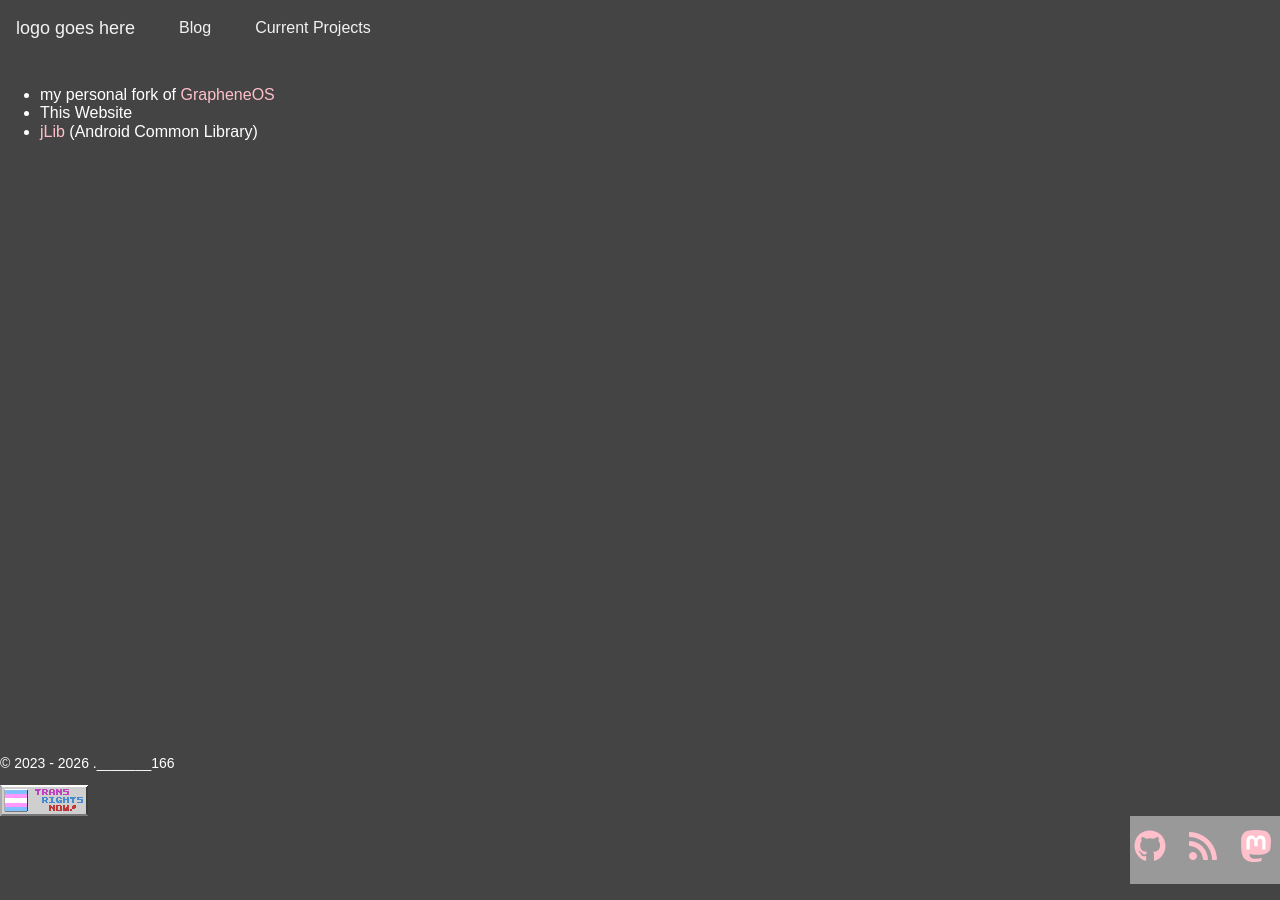
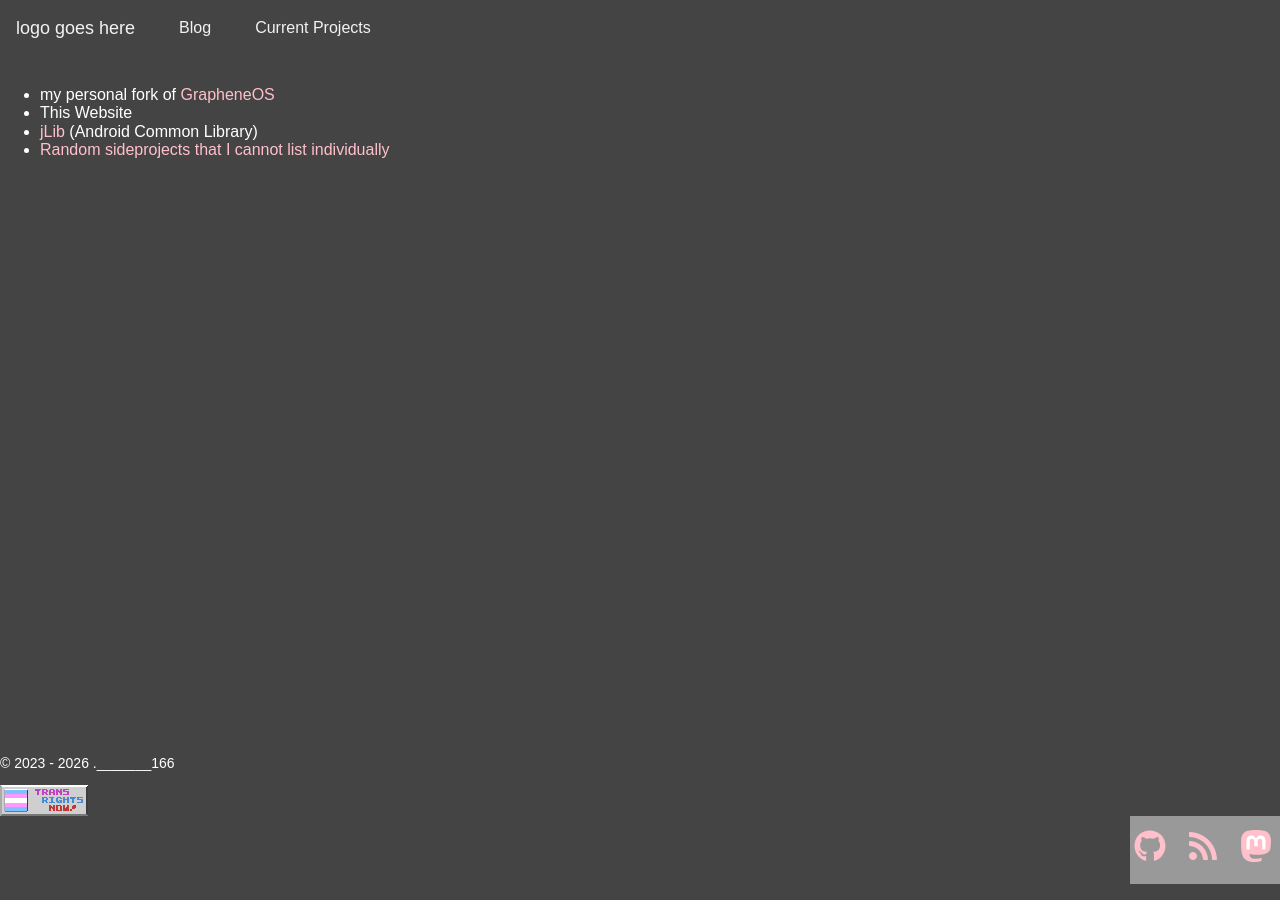
Before and after one commit to dot166/dot166.github.io, a Jekyll site: the page built from projects/index.html, in a window 1280 px wide. Built offline with Jekyll 4.4.1, drawn with Linux system fonts in a browser that asks for light colours.

Commit message:
add misc to website

```diff
--- a/projects/index.html
+++ b/projects/index.html
@@ -6,4 +6,5 @@
   <li>my personal fork of <a href="https://grapheneos.org/" target="_blank">GrapheneOS</a></li>
   <li>This Website</li>
   <li><a href="https://github.com/dot166/jOS_j-lib" target="_blank">jLib</a> (Android Common Library)</li>
+  <li><a href="https://github.com/dot166/misc" target="_blank">Random sideprojects that I cannot list individually</a></li>
 </ul>
```
